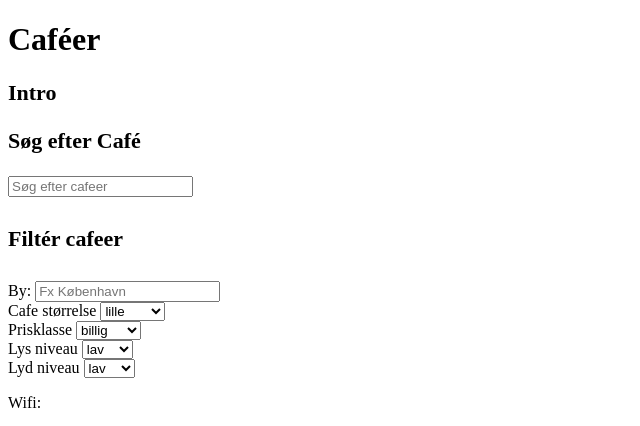
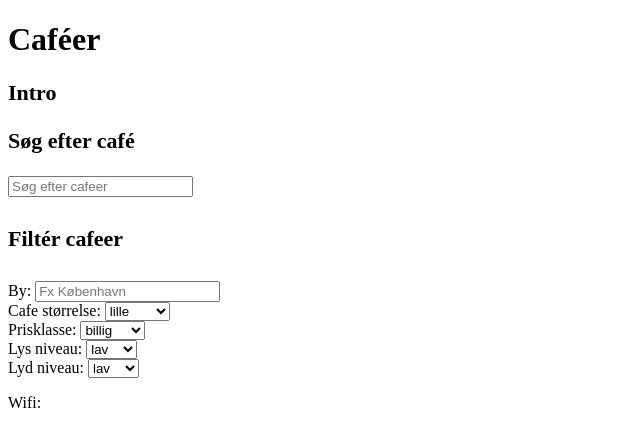
Before and after one commit to Mahe0055/webtechnology-02-portfolio---cafe-spots, a website: page index.html in a window 1280 px wide. Shown: the top 426 px of the page, 0-640 px from the left. Drawn offline with Linux system fonts and the light colour scheme; no server answers.

Commit message:
semicolon før input felt

```diff
--- a/index.html
+++ b/index.html
@@ -19,7 +19,7 @@
 </div>
 
 <div class="searchField">
-    <h3> Søg efter Café</h3>
+    <h3> Søg efter café</h3>
     <input id="input" oninput="inputElement(value)" placeholder="Søg efter cafeer" type="text">
     <ul id="cafeAddress"></ul>
 </div>
@@ -31,7 +31,7 @@
     <input type="text" id="city" placeholder="Fx København">
 
 <div>
-        <label for="cafe-size">Cafe størrelse</label>
+        <label for="cafe-size">Cafe størrelse:</label>
         <select id="cafe-size" name"cafe-size">
         <option value="small">lille</option>
         <option value="medium">mellem</option>
@@ -40,7 +40,7 @@
 </div>
 
 <div>
-        <label for="price_level">Prisklasse</label>
+        <label for="price_level">Prisklasse:</label>
         <select id="price_level" name"price_level">
         <option value="cheap">billig</option>
         <option value="medium">mellem</option>
@@ -49,7 +49,7 @@
 </div>
 
 <div>
-        <label for="lightning_level">Lys niveau</label>
+        <label for="lightning_level">Lys niveau:</label>
         <select id="lightning_level" name"lightning_level">
         <option value="low">lav</option>
         <option value="medium">okay</option>
@@ -58,7 +58,7 @@
 </div>
 
     <div>
-        <label for="sound_level">Lyd niveau</label>
+        <label for="sound_level">Lyd niveau:</label>
         <select id="sound_level" name"sound_level">
         <option value="low">lav</option>
         <option value="between">okay</option>
```
